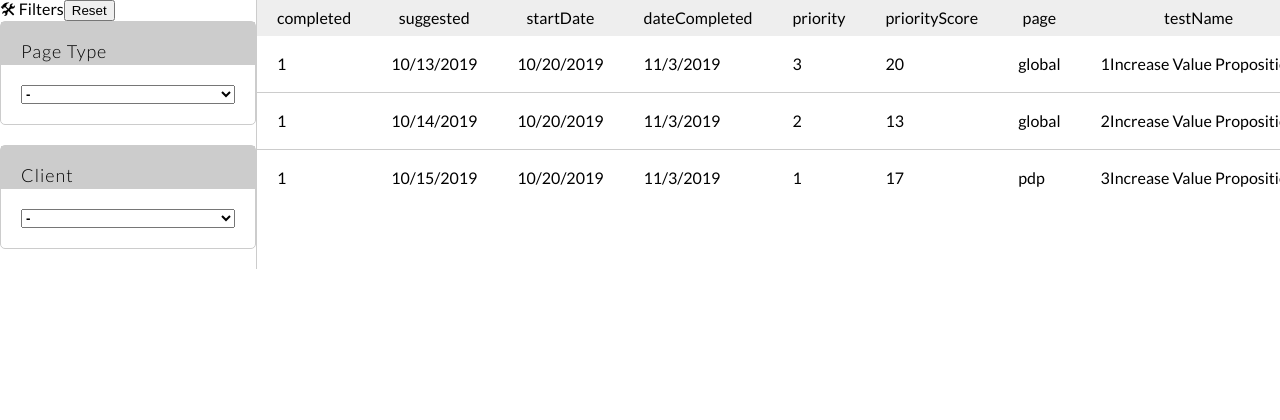
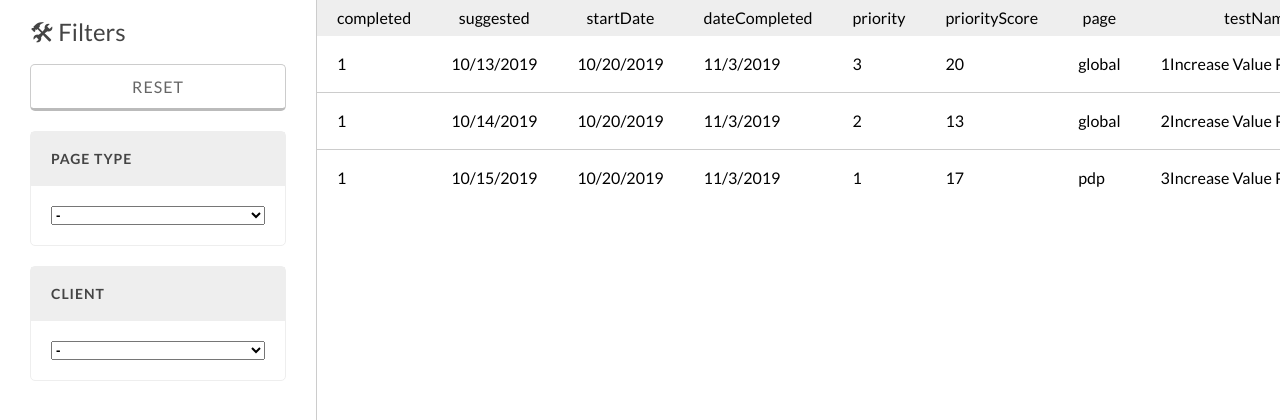
Before and after one commit to jonathantcallahan/cro-database, a React (Create React App) app in the folder cro-database-client/: page / in a window 1280 px wide. Shown: the top 420 px of the page. Built offline with nearby package versions, Linux system fonts and the light colour scheme.

Commit message:
continued styling of filters

```diff
--- a/cro-database-client/src/components/DropdownFilter.js
+++ b/cro-database-client/src/components/DropdownFilter.js
@@ -2,7 +2,7 @@ import React from 'react';
 import styled from 'styled-components';
 
 const StyledDropdownFilter = styled.div`
-    border: 1px solid #ccc;
+    border: 1px solid #eee;
     display: flex;
     flex-direction: column;
     margin-bottom: 20px;
@@ -12,11 +12,13 @@ const filterPadding = "20px";
 
 const StyledFilterTitle = styled.span`
     font-weight: bold;
-    background: #ccc;
-    padding: ${filterPadding} ${filterPadding} 5px ${filterPadding};
-    font-weight: 300;
-    font-size: 18px;
+    background: #eee;
+    padding: ${filterPadding} ${filterPadding} ${filterPadding} ${filterPadding};
+    font-weight: 600;
+    font-size: 14px;
     letter-spacing: 1px;
+    text-transform: uppercase;
+    color: #444;
 `
 
 const StyledSelect = styled.select`
--- a/cro-database-client/src/components/Filters.js
+++ b/cro-database-client/src/components/Filters.js
@@ -7,6 +7,33 @@ const StyledFilters = styled.div`
     width: 20vw;
     min-width: 20vw;
     border-right: 1px solid #ccc;
+    padding: 20px 30px;
+    display: flex;
+    flex-direction: column;
+`
+
+const StyledResetButton = styled.button`
+    background: transparent;
+    border: 1px solid #ccc;
+    border-radius: 5px;
+    margin: 20px 0px;
+    padding: 12px;
+    border-bottom-width: 3px;
+    border-bottom-color: #bbb;
+    font-family: "Lato";
+    font-size: 16px;
+    text-transform: uppercase;
+    letter-spacing: 1px;
+    color: #666;
+    cursor: pointer;
+    &:hover{
+        border-bottom-color: #9d9d9d;
+    }
+`
+const StyledFiltersTitle = styled.span`
+    font-size: 24px;
+    color: #444;
+
 `
 
 export default class Filters extends React.Component {
@@ -16,8 +43,8 @@ export default class Filters extends React.Component {
         //to add more DropdownFilters, add array of options as above, filterColumn should be the column name from data source, then add an entry to mapColumnsToFilterTitles in DropdownFilter component for more human-readable title
         return (
             <StyledFilters>
-                🛠 Filters
-                <button onClick={this.props.resetSortandFiltersFunction}>Reset</button>
+                <StyledFiltersTitle>🛠 Filters</StyledFiltersTitle>
+                <StyledResetButton onClick={this.props.resetSortandFiltersFunction}>Reset</StyledResetButton>
                 <DropdownFilter filterColumn="page" options={pageTypeOptions} onChange={this.props.filterFunction} />
                 <DropdownFilter filterColumn="client" options={clientOptions} onChange={this.props.filterFunction} />
             </StyledFilters>
```
